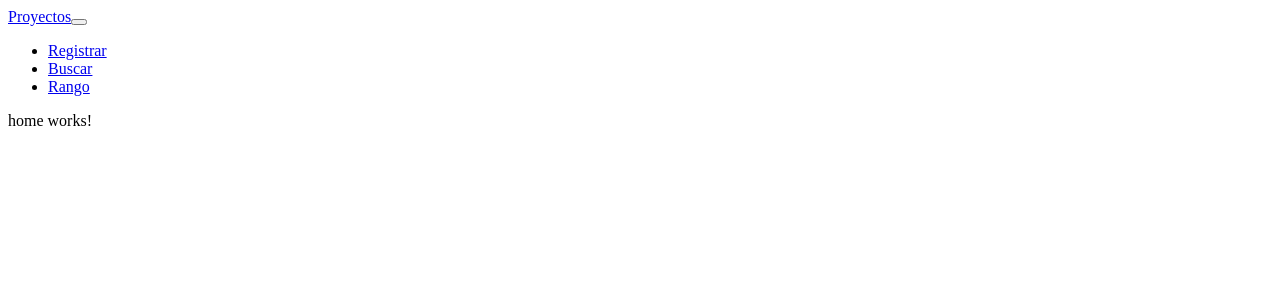
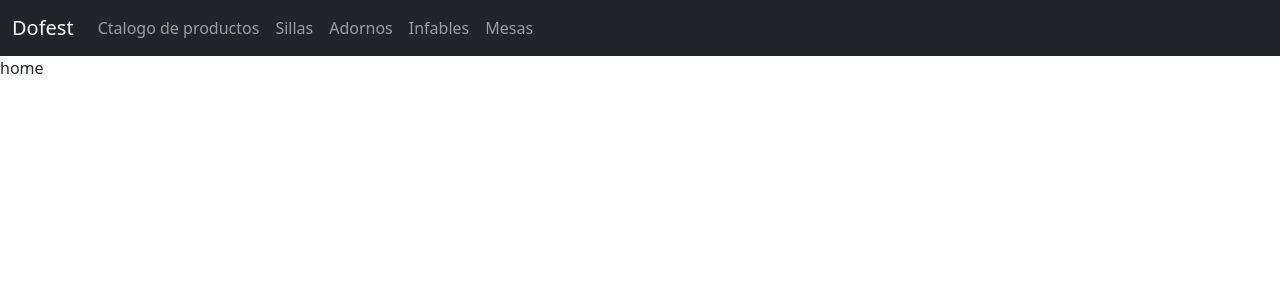
Before and after one commit to FatimaRuiz123/ProDoParty, an Angular app: page /home in a window 1280 px wide. Shown: the top 300 px of the page. Built offline with nearby package versions, Linux system fonts and the light colour scheme.

Commit message:
nuevos componentes

```diff
--- a/src/app/Component/home/home.component.html
+++ b/src/app/Component/home/home.component.html
@@ -1 +1,16 @@
-<p>home works!</p>
+<!DOCTYPE html>
+<html lang="en">
+<head>
+    <meta charset="UTF-8">
+    <meta http-equiv="X-UA-Compatible" content="IE=edge">
+    <meta name="viewport" content="width=device-width, initial-scale=1.0">
+    <title>Document</title>
+</head>
+<body>
+    <div [hidden]="home">home</div>
+    <div [hidden]="mesa">sillas</div>
+    <div [hidden]="sill">mesas</div>
+    <div [hidden]="ador">adornos</div>
+    <div [hidden]="infla">Inflables</div>
+</body>
+</html>
--- a/src/app/Component/home/home.component.ts
+++ b/src/app/Component/home/home.component.ts
@@ -3,13 +3,16 @@ import { Component, OnInit } from '@angular/core';
 @Component({
   selector: 'app-home',
   templateUrl: './home.component.html',
-  styleUrls: ['./home.component.css']
+  styleUrls: ['./home.component.css'],
 })
 export class HomeComponent implements OnInit {
+  home = false;
+  mesa = true;
+  sill = true;
+  ador = true;
+  infla = true;
 
-  constructor() { }
+  constructor() {}
 
-  ngOnInit(): void {
-  }
-
+  ngOnInit(): void {}
 }
--- a/src/app/app.component.html
+++ b/src/app/app.component.html
@@ -1,20 +1,27 @@
 <nav class="navbar navbar-expand-lg navbar-dark bg-dark">
   <div class="container-fluid">
-    <a class="navbar-brand hola" routerLink="/">Proyectos</a>
+    <a class="navbar-brand hola" routerLink="/#">Dofest</a>
     <button class="navbar-toggler" type="button" data-bs-toggle="collapse" data-bs-target="#navbarNav" aria-controls="navbarNav" aria-expanded="false" aria-label="Toggle navigation">
       <span class="navbar-toggler-icon"></span>
     </button>
     <div class="collapse navbar-collapse hola1" id="navbarNav">
       <ul class="navbar-nav">
-        <li class="nav-item">
-          <a class="nav-link hola2" routerLink="/proyectos/new">Registrar</a>
+        <li class="nav-item" (click)="mostrarCatalogo()">
+          <a class="nav-link hola2" routerLink="/proyectos/new">Ctalogo de productos</a>
         </li>
         <li class="nav-item">
-          <a class="nav-link hola2" routerLink="/proyectos/buscar">Buscar</a>
+          <a class="nav-link hola2" routerLink="/proyectos/buscar">Sillas</a>
         </li>
         <li class="nav-item">
-          <a class="nav-link hola2" routerLink="/proyectos/rango">Rango</a>
+          <a class="nav-link hola2" routerLink="/proyectos/rango">Adornos</a>
         </li>
+        <li class="nav-item">
+          <a class="nav-link hola2" routerLink="/proyectos/rango">Infables</a>
+        </li>
+        <li class="nav-item">
+          <a class="nav-link hola2" routerLink="/proyectos/rango">Mesas</a>
+        </li>
+
       </ul>
     </div>
   </div>
--- a/src/app/app.component.ts
+++ b/src/app/app.component.ts
@@ -1,10 +1,17 @@
-import { Component } from '@angular/core';
+import { Component, OnInit } from '@angular/core';
+import { MostrarCatalogoService } from './services/mostrar-catalogo.service';
 
 @Component({
   selector: 'app-root',
   templateUrl: './app.component.html',
-  styleUrls: ['./app.component.css']
+  styleUrls: ['./app.component.css'],
 })
-export class AppComponent {
+export class AppComponent implements OnInit {
   title = 'DoParty';
+  constructor(private mostrarCatalogoService: MostrarCatalogoService) {}
+
+  ngOnInit(): void {}
+  mostrarCatalogo() {
+    this.mostrarCatalogoService.mostrarSillas();
+  }
 }
--- /dev/null
+++ b/src/app/services/mostrar-catalogo.service.ts
@@ -0,0 +1,19 @@
+import { Injectable } from '@angular/core'; {}
+import { nav } from '../models/model-nav/model-nav.module';
+
+@Injectable({
+  providedIn: 'root'
+})
+export class MostrarCatalogoService {
+
+  constructor() { }
+  mostrarHome(){
+    const l: nav={
+      home: false,
+      mesa: true,
+      sill: true,
+      ador: true,
+      infla: true
+    };
+    }
+}
--- a/src/index.html
+++ b/src/index.html
@@ -6,6 +6,11 @@
   <base href="/">
   <meta name="viewport" content="width=device-width, initial-scale=1">
   <link rel="icon" type="image/x-icon" href="favicon.ico">
+
+  <link href="https://cdn.jsdelivr.net/npm/bootstrap@5.0.2/dist/css/bootstrap.min.css" rel="stylesheet" integrity="sha384-EVSTQN3/azprG1Anm3QDgpJLIm9Nao0Yz1ztcQTwFspd3yD65VohhpuuCOmLASjC" crossorigin="anonymous">
+  <script src="https://cdn.jsdelivr.net/npm/bootstrap@5.0.2/dist/js/bootstrap.bundle.min.js" integrity="sha384-MrcW6ZMFYlzcLA8Nl+NtUVF0sA7MsXsP1UyJoMp4YLEuNSfAP+JcXn/tWtIaxVXM" crossorigin="anonymous"></script>
+  <script src="https://cdn.jsdelivr.net/npm/@popperjs/core@2.9.2/dist/umd/popper.min.js" integrity="sha384-IQsoLXl5PILFhosVNubq5LC7Qb9DXgDA9i+tQ8Zj3iwWAwPtgFTxbJ8NT4GN1R8p" crossorigin="anonymous"></script>
+<script src="https://cdn.jsdelivr.net/npm/bootstrap@5.0.2/dist/js/bootstrap.min.js" integrity="sha384-cVKIPhGWiC2Al4u+LWgxfKTRIcfu0JTxR+EQDz/bgldoEyl4H0zUF0QKbrJ0EcQF" crossorigin="anonymous"></script>
 </head>
 <body>
   <app-root></app-root>
```
Also changed, not shown: src/app/models/model-nav/model-nav.module.ts (added, +7 -0 lines), 1 other file (tests, documents, lock files or other folders).
